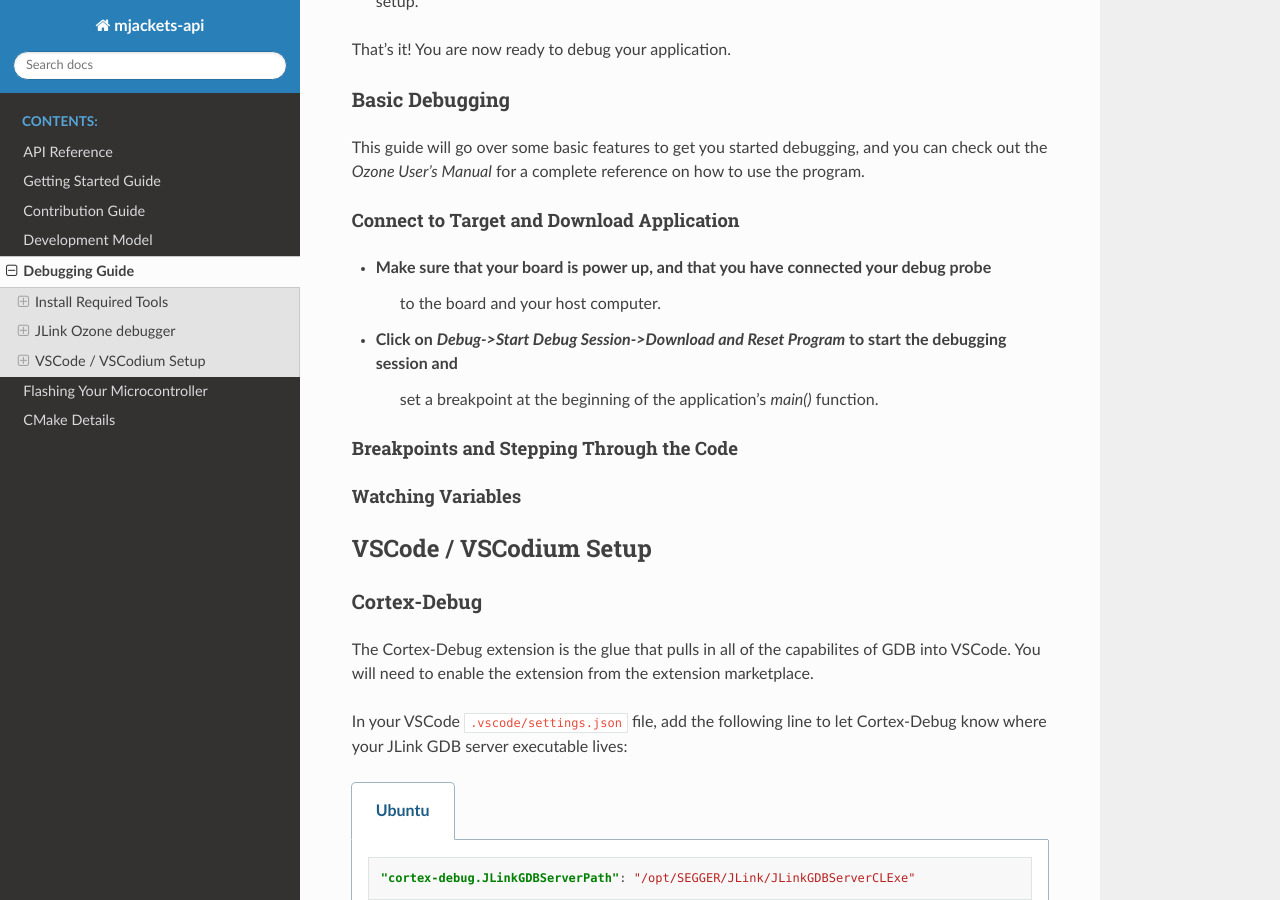
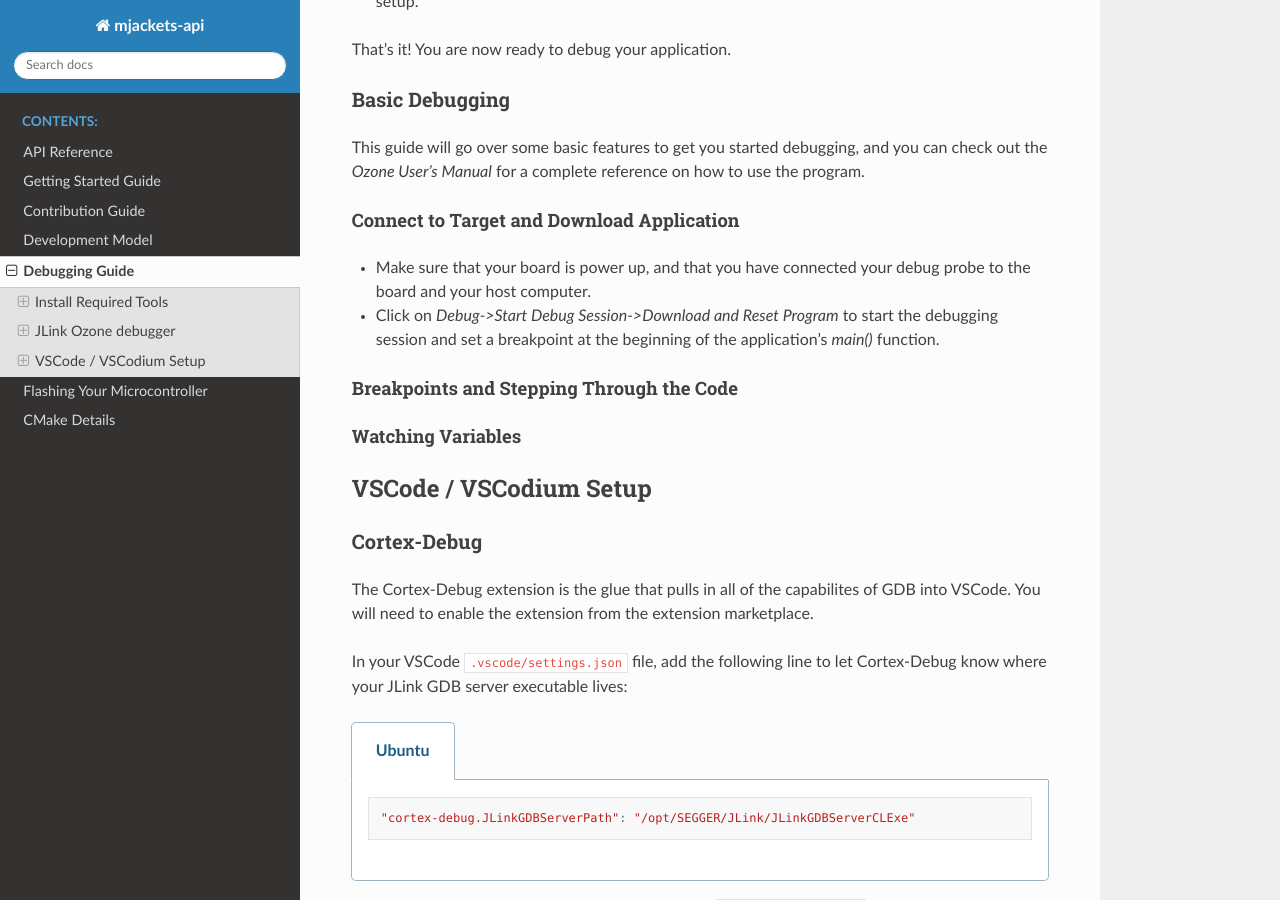
Before and after one commit to RoboJackets/mjackets-api, a Sphinx documentation site: the page built from docs/debugging/index.rst, in a window 1280 px wide and 900 px high, scrolled down 1917 px. Built offline with Sphinx 7.4.7 and the Read the Docs theme 2.0.0, drawn with Linux system fonts in a browser that asks for light colours; pages that are not in the unit, such as notebooks, are missing from menus.

Commit message:
documentation updates

```diff
--- a/docs/debugging/index.rst
+++ b/docs/debugging/index.rst
@@ -100,9 +100,10 @@
 ------------------------------------------
 
 - Make sure that your board is power up, and that you have connected your debug probe
-   to the board and your host computer.
+  to the board and your host computer.
+
 - Click on `Debug->Start Debug Session->Download and Reset Program` to start the debugging session and
-   set a breakpoint at the beginning of the application's `main()` function.
+  set a breakpoint at the beginning of the application's `main()` function.
 
 Breakpoints and Stepping Through the Code
 -----------------------------------------
@@ -126,14 +127,14 @@
 
 .. tabs::
    .. group-tab:: Ubuntu
-        .. code-block:: json
+        .. code-block:: javascript
 
             "cortex-debug.JLinkGDBServerPath": "/opt/SEGGER/JLink/JLinkGDBServerCLExe"
 
 You then need to add a debug configuration to your :file:`.vscode/launch.json`. For the reccommended setup,
 use the below configuration, editing the `device`, `interface`, and `executable` parameters to match your project.
 
-.. code-block:: json
+.. code-block:: javascript
 
 {
   "version": "0.2.0",
--- a/docs/development_process/index.rst
+++ b/docs/development_process/index.rst
@@ -7,7 +7,6 @@
 .. toctree::
    :maxdepth: 1
 
-   release_process
    feature_tracking
    code_flow
    dev_env_and_tools
```
